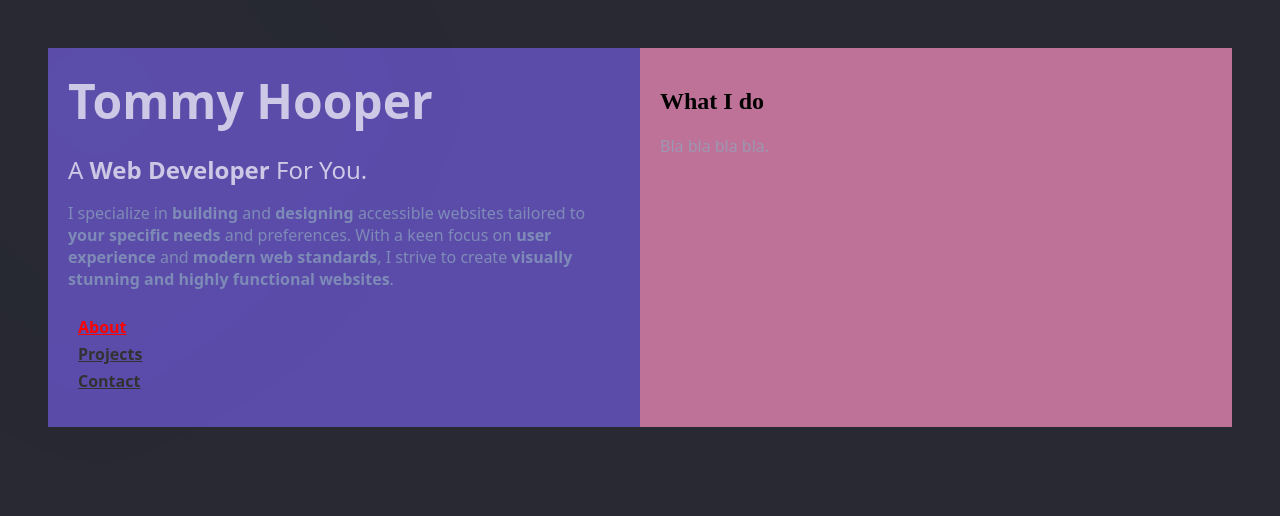
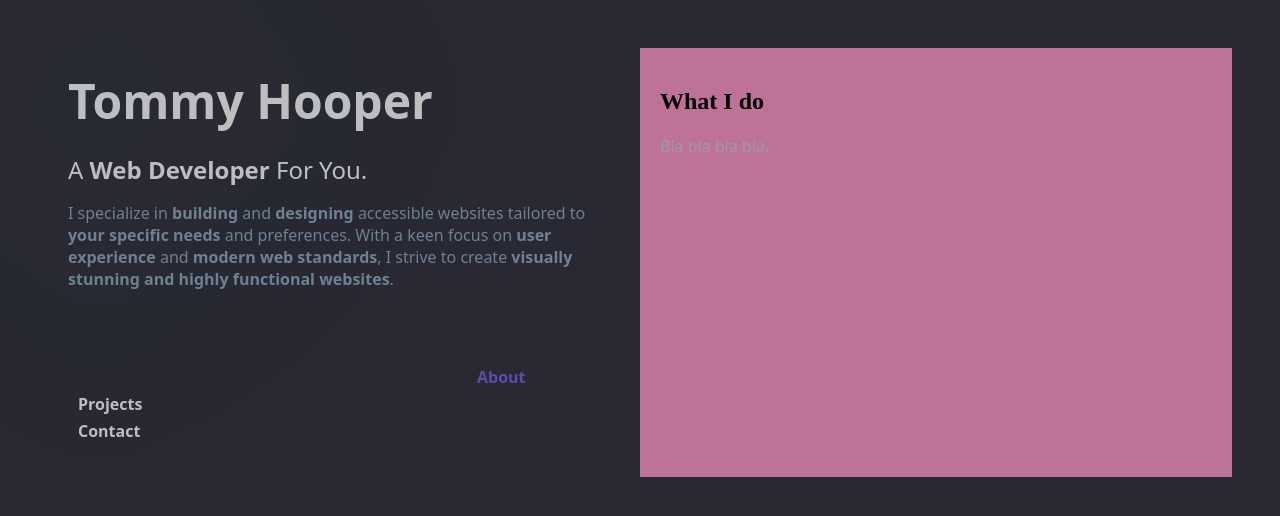
Before and after one commit to GiantPenguins/Portfolio, a plain HTML site: page index.html in a window 1280 px wide. Drawn offline with Linux system fonts and the light colour scheme.

Commit message:
Navigation bar animated and styled.
Navigation bar animated to move right without overlap.
Navigation bar coloured.

```diff
--- a/index.css
+++ b/index.css
@@ -18,7 +18,7 @@ body {
 }
 
 .column:nth-child(odd) {
-  background-color: var(--main-blue);
+  /* background-color: var(--main-blue); */
 }
 
 .column:nth-child(even) {
@@ -59,17 +59,23 @@ p {
   font-family: var(--main-font);
   font-size: 1rem;
   color: var(--main-gray);
+  padding-bottom: 50px;
 }
+
+/* Nav */
 
 .navigation-container {
   padding: 10px;
   font-family: var(--main-font);
+  /* border: 1px solid red; */
+  /* border-radius: 10px; */
 }
 
 .navigation-container nav ul {
   list-style-type: none;
   margin: 0;
   padding: 0;
+  position: relative; /* Add position relative to the container */
 }
 
 .navigation-container nav ul li {
@@ -77,14 +83,21 @@ p {
 }
 
 .navigation-container nav ul li a {
-  color: #333;
+  text-decoration: none;
+  color: var(--main-white);
   font-weight: bold;
+  transition: 0.2s;
 }
 
-.navigation-container nav ul li a:hover {
-  color: #555;
+.navigation-container nav ul li a:hover,
+.navigation-container nav ul li.active a {
+  color: var(--main-blue);
 }
+
 .navigation-container nav ul li.active a {
-  color: red;
+  color: var(--main-blue);
   font-weight: bold;
+  transition: 0.6s;
+  margin-left: 75%;
+  line-height: 1em;
 }
```
